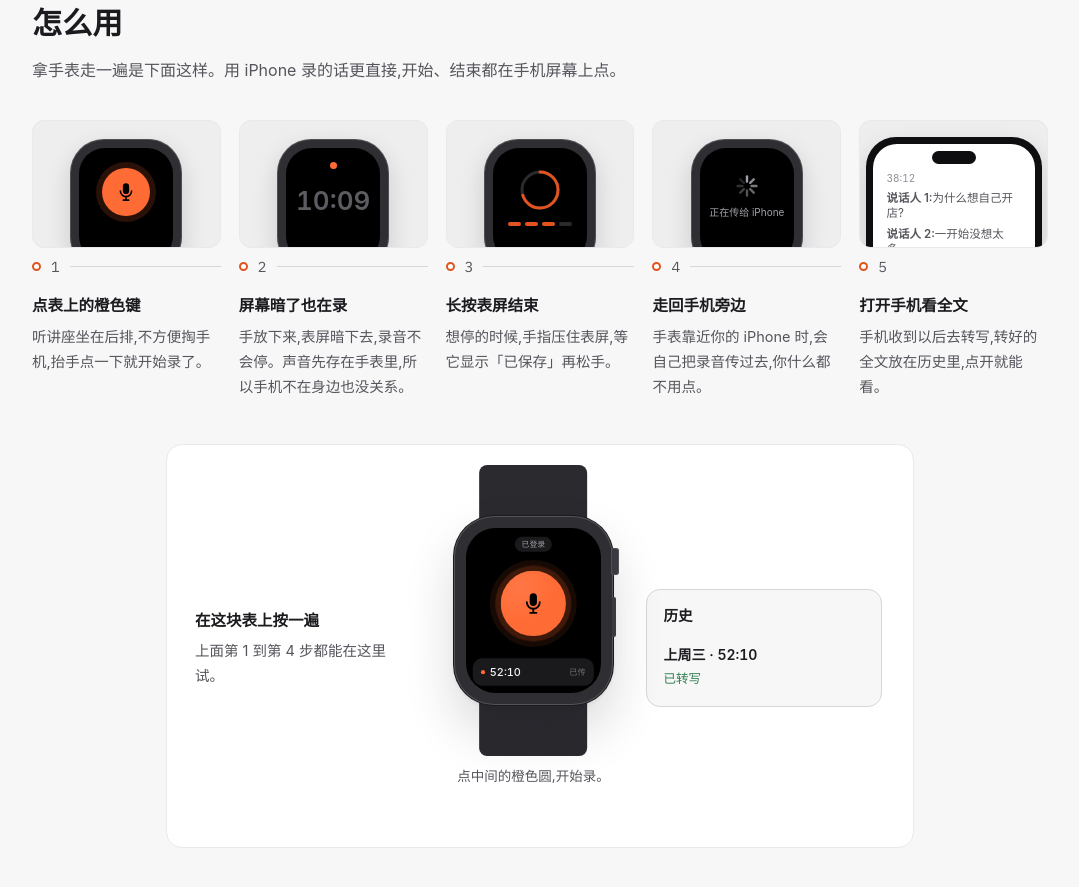
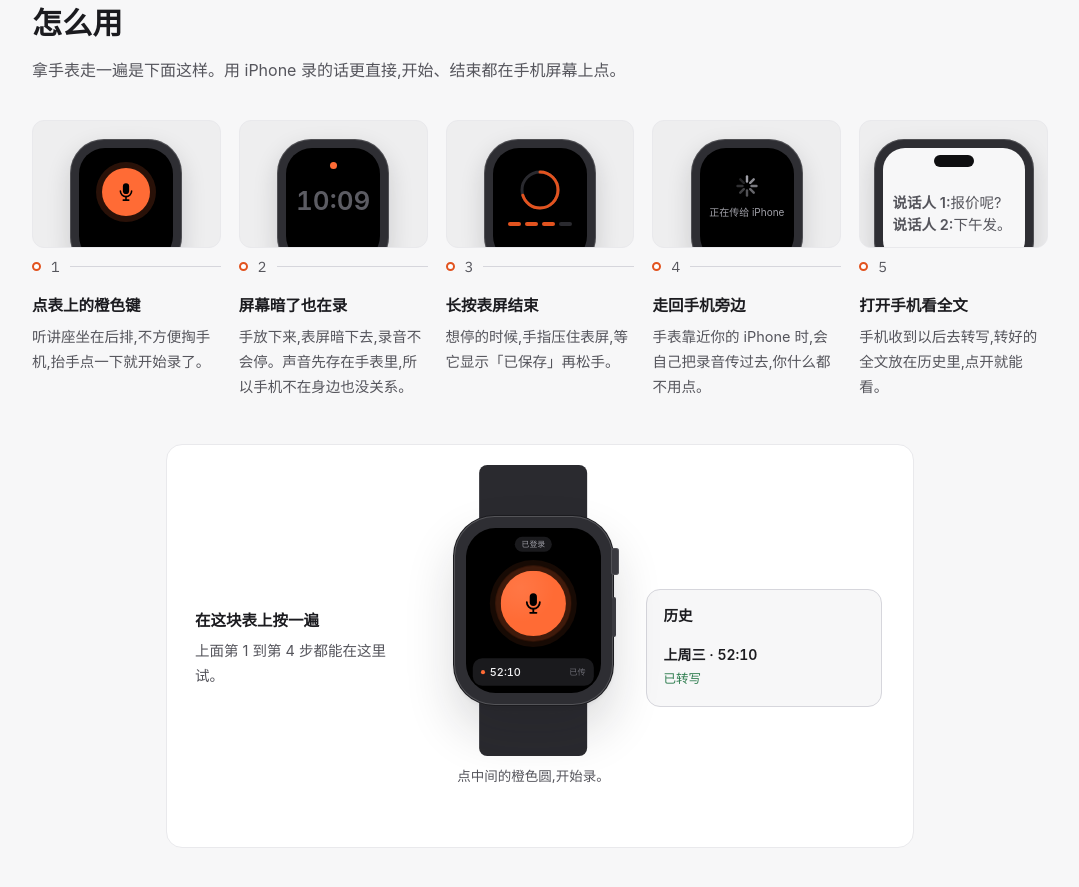
Before and after one commit to Azureliu-day1/murmur-site, a plain HTML site: page mobile/index.html in a window 1280 px wide. Shown: the part 970-1857 px from the top of the page, without its empty margins (100-1179 px from the left). Drawn offline with Linux system fonts and the light colour scheme.

Commit message:
手机与手表页:「怎么用」第 5 步缩略图重画,和前 4 张同一套外壳,两行字完整不裁(review C-01)
为什么:旧第 5 格是另一套画法(白屏手机、黑边、没有表壳那样的外框),中文第一行折出孤字「店?」,
第二行「一开始没想太多」被缩略格底边裁掉半截。

改了什么:第 5 格改用与前 4 张同一个 .mc-case 外壳(同色、同顶距、同高、同阴影),宽 160px,屏是 App 的浅色界面;
屏里只放两行,一行一个说话人,不折行:「说话人 1:报价呢? / 说话人 2:下午发。」,
英文 "Speaker 1: Quote? / Speaker 2: Soon."(普通工作对话)。删掉旧的 .mc-ph / .mc-detail / .mc-meta / .mc-body。
无头检查新增「第 5 步两行都完整」(单行、不出屏左右、不被缩略格底边裁):中英 × 1280 / 768 / 375 全绿;
加宽前 144px 那一版英文红过(文字右沿超出屏 30px)。

Co-Authored-By: Claude Opus 5.5 <noreply@anthropic.com>

```diff
--- a/mobile/index.html
+++ b/mobile/index.html
@@ -133,7 +133,7 @@
         <p>手表靠近你的 iPhone 时,会自己把录音传过去,你什么都不用点。</p>
       </li>
       <li>
-        <div class="mc mc-detail" aria-hidden="true"><div class="mc-ph"><div class="mc-ph-scr"><span class="mc-meta">38:12</span><div class="mc-body"><p><b>说话人 1:</b>为什么想自己开店?</p><p><b>说话人 2:</b>一开始没想太多。</p></div></div></div></div>
+        <div class="mc" aria-hidden="true"><div class="mc-case mc-phone"><div class="mc-glass"><p class="mc-line l1"><b>说话人 1:</b>报价呢?</p><p class="mc-line l2"><b>说话人 2:</b>下午发。</p></div></div></div>
         <p class="m-n">5</p>
         <h3>打开手机看全文</h3>
         <p>手机收到以后去转写,转好的全文放在历史里,点开就能看。</p>
--- a/mobile/mobile.css
+++ b/mobile/mobile.css
@@ -144,17 +144,14 @@
 /* 第 4 步:表上在转圈,往手机传 */
 .mc-spin { position: absolute; left: 50%; top: 26px; width: 24px; height: 24px; margin-left: -12px; }
 .mc-send { position: absolute; left: 0; right: 0; top: 58px; text-align: center; font-size: 10px; line-height: 13px; color: #A0A0A8; white-space: nowrap; }
-.mc-ph {
-  position: absolute; padding: 7px; background: #0E0E10; border-radius: 30px; box-shadow: 0 10px 24px rgba(27,27,31,.16);
-}
-.mc-ph-scr { position: relative; height: 100%; border-radius: 24px; background: #fff; overflow: hidden; color: #1B1B1F; font-family: -apple-system, "PingFang SC", sans-serif; }
-.mc-ph-scr::before { content: ""; position: absolute; left: 50%; top: 7px; width: 44px; height: 13px; margin-left: -22px; border-radius: 7px; background: #0E0E10; }
-/* 第 5 步:手机上半截,历史里的一条全文(分说话人) */
-.mc-detail .mc-ph { left: 50%; width: 176px; margin-left: -88px; top: 16px; height: 150px; }
-.mc-meta { position: absolute; left: 14px; top: 26px; font-size: 10px; color: #8D8D95; font-variant-numeric: tabular-nums; }
-.mc-body { position: absolute; left: 14px; right: 10px; top: 41px; }
-.mc-body p { font-size: 11.5px; line-height: 15px; margin-bottom: 6px; }
-.mc-body b { font-weight: 600; }
+/* 第 5 步:手机上半截。外壳、顶距、高度、阴影都和前 4 张的表壳同一套(.mc-case),只是宽一点、屏是 App 的浅色界面;
+   屏里只放两行完整的短句,一行一个说话人,不折行(review C-01:旧图裁掉半行、折出孤字) */
+.mc-case.mc-phone { width: 160px; margin-left: -80px; border-radius: 30px; }
+.mc-phone .mc-glass { width: 142px; border-radius: 22px; background: #F7F7F8; color: #1B1B1F; font-family: -apple-system, "PingFang SC", sans-serif; }
+.mc-phone .mc-glass::before { content: ""; position: absolute; left: 50%; top: 7px; width: 40px; height: 12px; margin-left: -20px; border-radius: 6px; background: #0E0E10; }
+.mc-line { position: absolute; left: 10px; right: 8px; font-size: 10.5px; line-height: 14px; white-space: nowrap; }
+.mc-line b { font-weight: 600; }
+.mc-line.l1 { top: 36px; } .mc-line.l2 { top: 58px; }
 
 /* 线下面那块能按的手表 */
 .m-try {
@@ -214,7 +211,6 @@
   .m-line > li { grid-template-columns: 112px minmax(0, 1fr); gap: 0 16px; }
   .m-line > li .mc { height: 104px; }
   .mc-case { transform: scale(.8); transform-origin: 50% 0; }
-  .mc-detail .mc-ph { transform: scale(.8); transform-origin: 50% 0; }
   .m-try { padding: 20px; }
   .m-facts { grid-template-columns: minmax(0, 1fr); gap: 12px; }
   .m-outro { padding-top: 44px; }
```
Also changed, not shown: en/mobile/index.html (+1 -1 lines).
